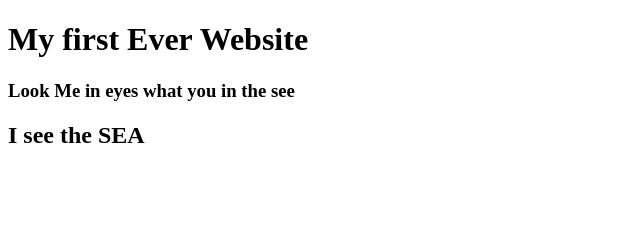
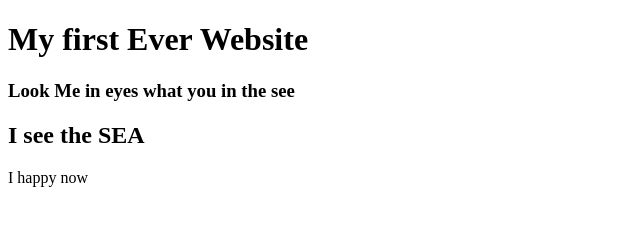
Before and after one commit to AlaminIslam-dev/My-First-Website, a plain HTML site: page index.html in a window 1280 px wide. Shown: the full height of the page, 0-640 px from the left. Drawn offline with Linux system fonts and the light colour scheme.

Commit message:
another revised

```diff
--- a/index.html
+++ b/index.html
@@ -9,5 +9,6 @@
     <H1>My first Ever Website</H1>
     <h3>Look Me in eyes what you in the see</h3>
     <h2>I see the SEA</h2>
+    <p>I happy now</p>
 </body>
 </html>
```
